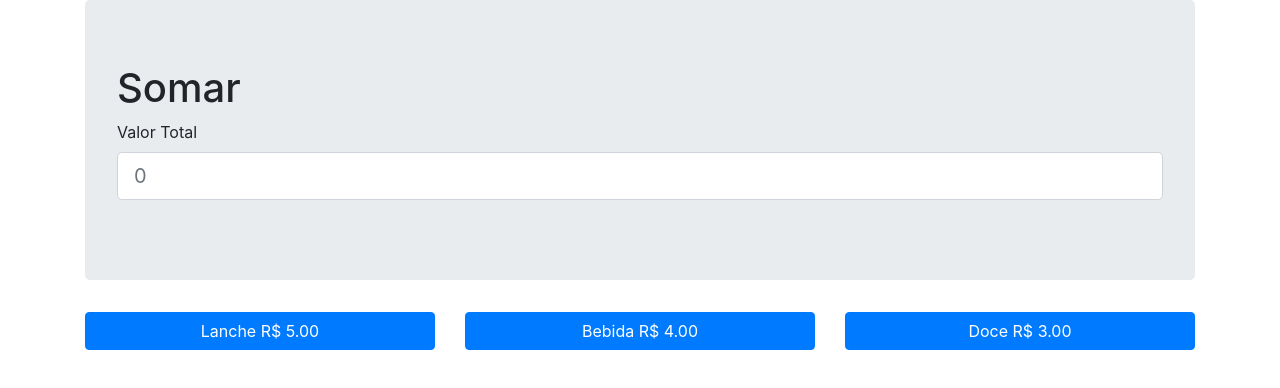
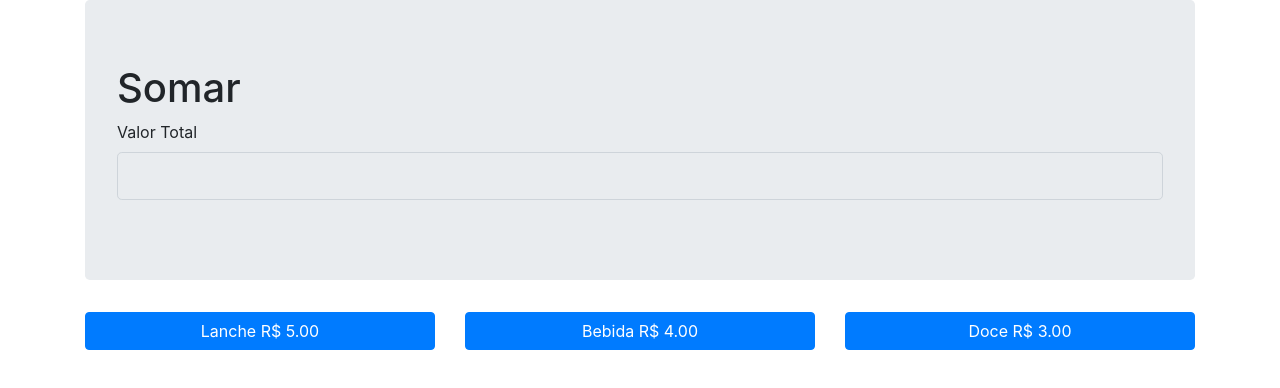
Before and after one commit to jefferson-assis/AngularOnline, an Angular app in the folder primeiroApp/: page / in a window 1280 px wide. Shown: the top 388 px of the page. Built offline with nearby package versions, Linux system fonts and the light colour scheme.

Commit message:
atualizando o input

```diff
--- a/primeiroApp/src/app/contar/component/somar/somar.component.html
+++ b/primeiroApp/src/app/contar/component/somar/somar.component.html
@@ -6,7 +6,7 @@
               <div class="col-12">
                   <div class="form-group">
                       <label form="">Valor Total</label>
-                      <input class="form-control form-control-lg" type="number" placeholder="0">
+                      <input class="form-control form-control-lg" type="number" readonly>
                   </div>
               </div>
           </div>
```
